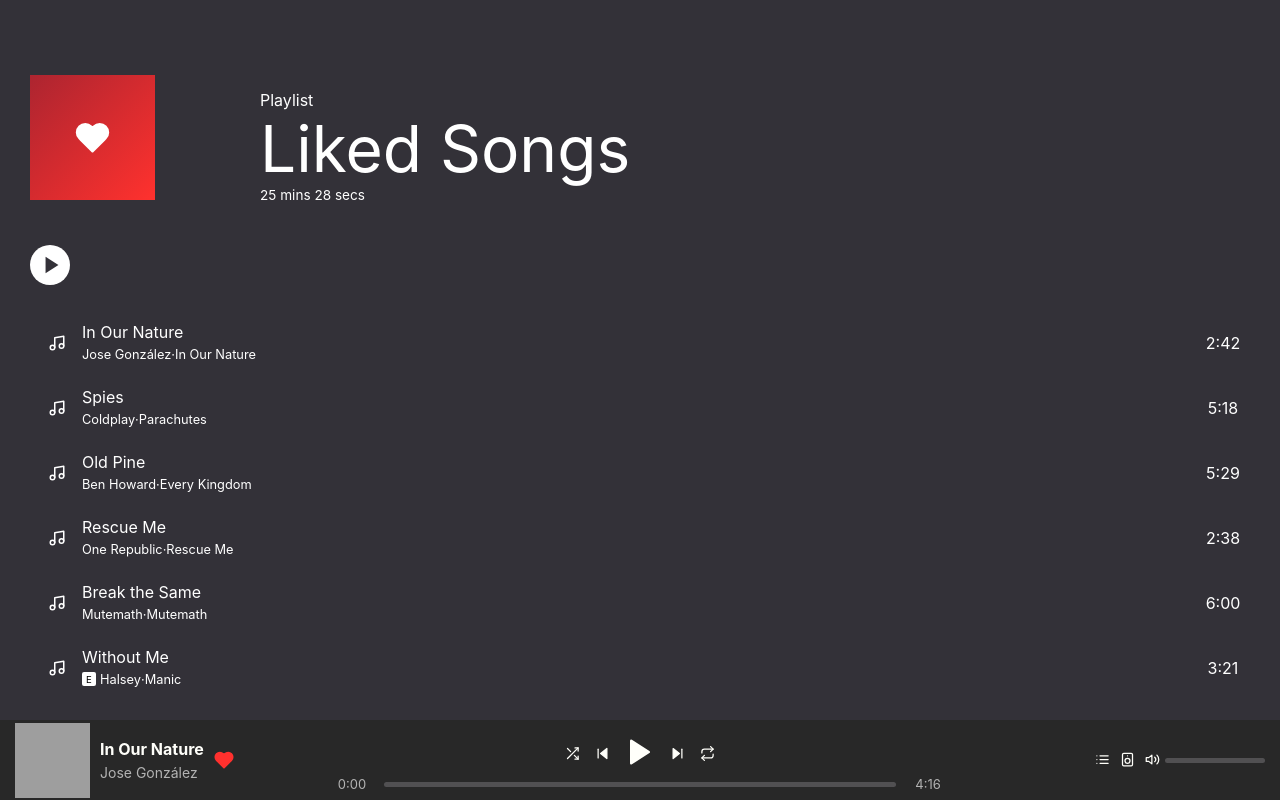
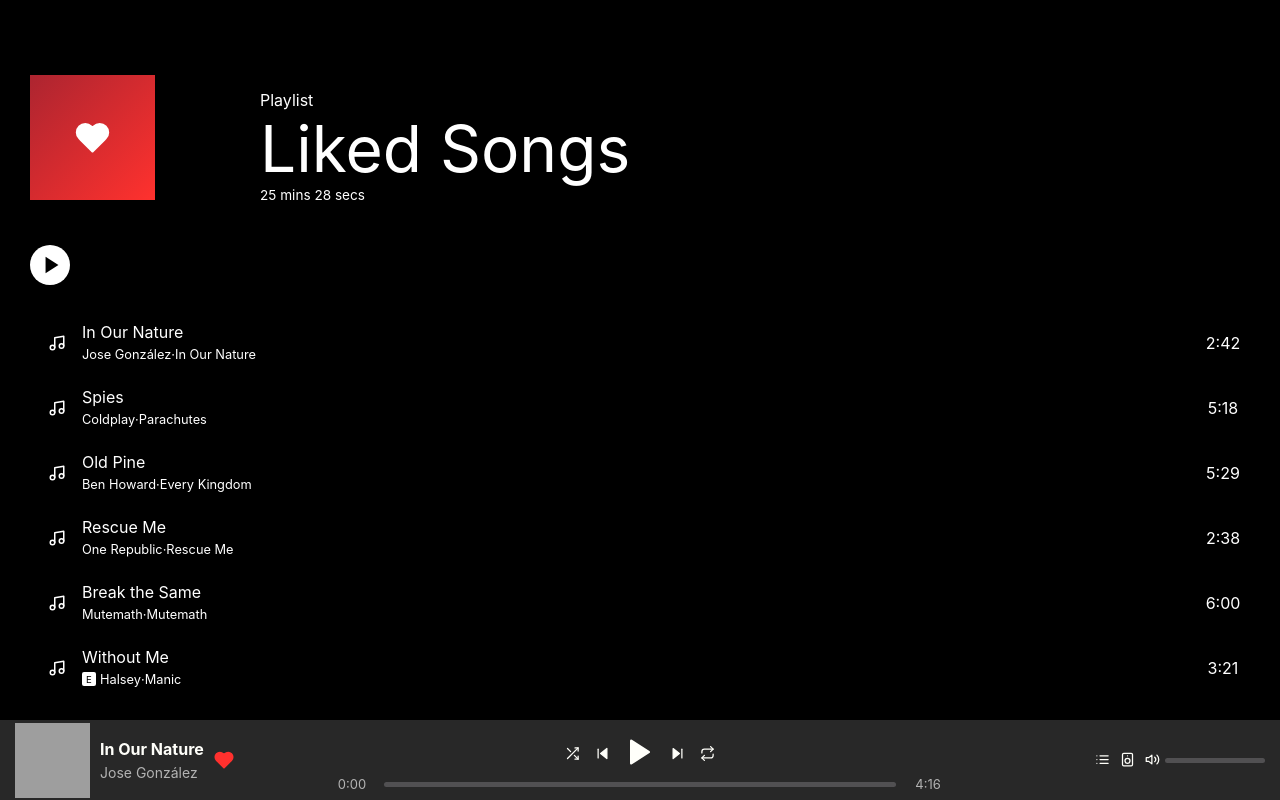
Before and after one commit to vb-redify/redify, a React (Create React App) app in the folder client/: page / in a window 1280 px wide. Built offline with nearby package versions, Linux system fonts and the light colour scheme; grey boxes are pictures that could not be loaded.

Commit message:
Add fade in to liked page component

```diff
--- a/client/package.json
+++ b/client/package.json
@@ -11,6 +11,7 @@
     "react": "^16.13.1",
     "react-dom": "^16.13.1",
     "react-redux": "^7.2.0",
+    "react-reveal": "^1.2.2",
     "react-scripts": "3.4.1",
     "redux": "^4.0.5",
     "redux-logger": "^3.0.6"
--- a/client/src/App.jsx
+++ b/client/src/App.jsx
@@ -1,5 +1,4 @@
 import React from 'react';
-
 import LikedSongsPage from './pages/liked-songs/liked-songs.component';
 import Player from './components/player/player.component';
 
--- a/client/src/components/play-button/play-button.component.jsx
+++ b/client/src/components/play-button/play-button.component.jsx
@@ -5,7 +5,7 @@
 const styles = {
   height: '22px',
   width: '22px',
-  fill: '#333138',
+  fill: 'black',
   stroke: 'none',
 };
 
--- a/client/src/components/playlist-header/playlist-header.component.jsx
+++ b/client/src/components/playlist-header/playlist-header.component.jsx
@@ -1,6 +1,5 @@
 import React from 'react';
 import PropTypes from 'prop-types';
-
 import PlaylistImage from '../playlist-image/playlist-image.component';
 import PlaylistDuration from '../playlist-duration/playlist-duration.component';
 
--- a/client/src/components/playlist-header/playlist-header.styles.scss
+++ b/client/src/components/playlist-header/playlist-header.styles.scss
@@ -3,7 +3,7 @@
   height: 25vh;
   min-height: 220px;
   grid-template-columns: 250px auto;
-  background-color: #333138;
+  background-color: black;
   color: white;
 }
 
--- a/client/src/components/song/song.styles.scss
+++ b/client/src/components/song/song.styles.scss
@@ -3,14 +3,14 @@
   align-items: center;
   grid-template-columns: 50px auto 50px;
   height: 65px;
-  background-color: #333138;
+  background-color: black;
   color: white;
   padding: 0px 7px;
-  transition: all .5s ease-in-out;
+  transition: all .2s ease-in-out;
 }
 
 .song-container:hover {
-  background-color: #7F7C8D;
+  background-color: rgba(127,124,141,0.5);
 }
 
 .song-play {
--- a/client/src/pages/liked-songs/liked-songs.component.jsx
+++ b/client/src/pages/liked-songs/liked-songs.component.jsx
@@ -1,5 +1,5 @@
 import * as React from 'react';
-
+import Fade from 'react-reveal/Fade';
 import PlaylistHeader from '../../components/playlist-header/playlist-header.component';
 import PlaylistList from '../../components/playlist-list/playlist-list.component';
 import PlayButton from '../../components/play-button/play-button.component';
@@ -7,9 +7,11 @@
 
 const LikedSongsPage = () => (
   <div className="liked-songs-container">
-    <PlaylistHeader>Liked Songs</PlaylistHeader>
-    <PlayButton />
-    <PlaylistList />
+    <Fade duration={2000}>
+      <PlaylistHeader>Liked Songs</PlaylistHeader>
+      <PlayButton />
+      <PlaylistList />
+    </Fade>
   </div>
 );
 
--- a/client/src/pages/liked-songs/liked-songs.styles.scss
+++ b/client/src/pages/liked-songs/liked-songs.styles.scss
@@ -1,7 +1,7 @@
 .liked-songs-container {
   display: flex;
   flex-direction: column;
-  background-color: #333138;
+  background-color: black;
   overflow-y: auto;
 }
 
```
Also changed, not shown: 1 other file (tests, documents, lock files or other folders).
